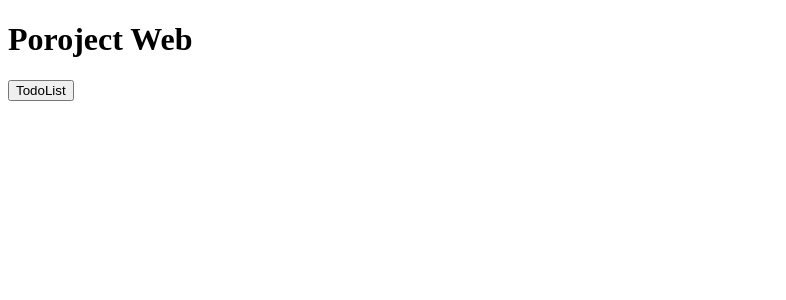
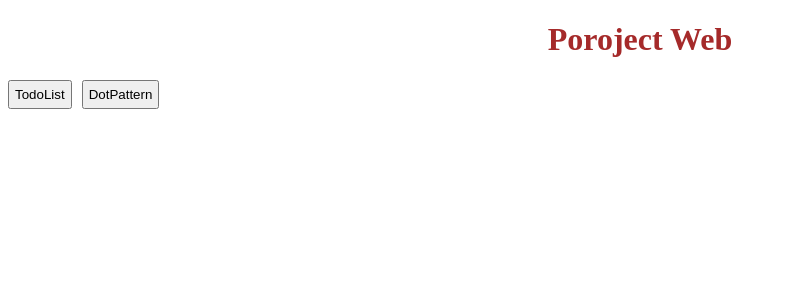
Before and after one commit to vhmohammad/Vue3, a Vue app: page / in a window 1280 px wide. Shown: the top 300 px of the page, without its empty margins (0-786 px from the left). Built offline with nearby package versions, Linux system fonts and the light colour scheme.

Commit message:
feat ( App.vue ) Button DotPattern

```diff
--- a/src/App.vue
+++ b/src/App.vue
@@ -1,14 +1,23 @@
 <template>
 
-  <h1> Poroject Web </h1>
-
+  <h1 style="text-align: center; color: brown "> Poroject Web </h1>
+<div class="col-12">
   <router-link to="/TodoList">
-    <button type="button" class="btn btn-primary">
+    <button type="button" class="btn btn-outline-primary" style="padding: 5px; margin-right: 10px ">
       TodoList
     </button>
   </router-link>
-  <router-view></router-view>
 
+  <router-link to="/DotPattern">
+    <button type="button" class="btn btn-outline-danger" style="padding: 5px">
+      DotPattern
+    </button>
+  </router-link>
+
+  <router-view>
+
+  </router-view>
+</div>
 </template>
 
 <script setup>
```
